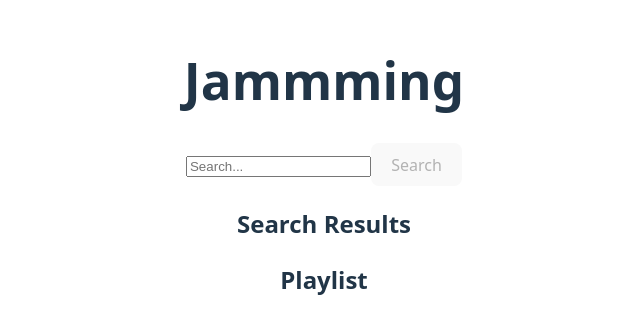
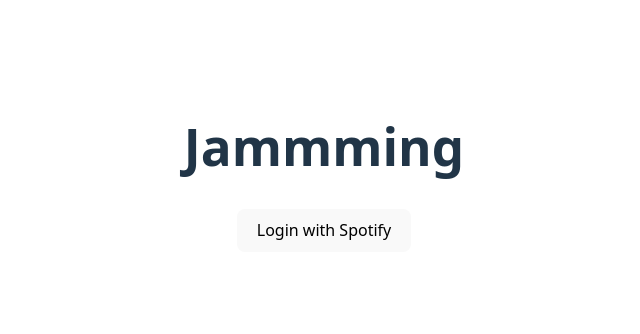
Before and after one commit to M-spina/Jamming-Spotify-Playlist-Creator, a React (Vite) app: page / in a window 1280 px wide. Shown: the part 232-566 px from the top of the page, without its empty margins (316-956 px from the left). Built offline with nearby package versions, Linux system fonts and the light colour scheme.

Commit message:
Add useAuth hook to App.jsx to manage the authentication state, show login page when not authenicated through spotify and once authenicated  show the full app

```diff
--- a/src/App.jsx
+++ b/src/App.jsx
@@ -1,10 +1,12 @@
 import { useState } from 'react'
+import { useAuth } from './hooks/useAuth'
 import SearchBar from './SearchBar/SearchBar'
 import SearchResults from './SearchResult/SearchResults'
 import Playlist from './Playlist/Playlist'
 import './App.css'
 
 function App() {
+  const { isAuth, loading, error, login, logout } = useAuth();
   const [tracks, setTracks] = useState([]);
   const [playlisttracks, setPlaylistTracks] = useState([]);
 
@@ -29,9 +31,23 @@ function App() {
 
   const isTrackSelected = (track) => playlisttracks.some(t => t.id === track.id);
 
+
+  if (!isAuth) {
+    return (
+      <div className="App">
+        <h1>Jammming</h1>
+        {loading && <p>Loading...</p>}
+        {error && <p style={{ color: 'red' }}>{error}</p>}
+        <button onClick={login}>Login with Spotify</button>
+      </div>
+    );
+  }
+
   return (
     <div className="App">
       <h1>Jammming</h1>
+      <button onClick={logout}>Logout</button>
+      {error && <p style={{ color: 'red' }}>{error}</p>}
       <SearchBar onSearch={handleSearch} />
       <SearchResults results={tracks} onSelect={handleSelectTrack} isTrackSelected={isTrackSelected} />
       <Playlist tracks={playlisttracks} onRemove={RemoveTrack} />
```
